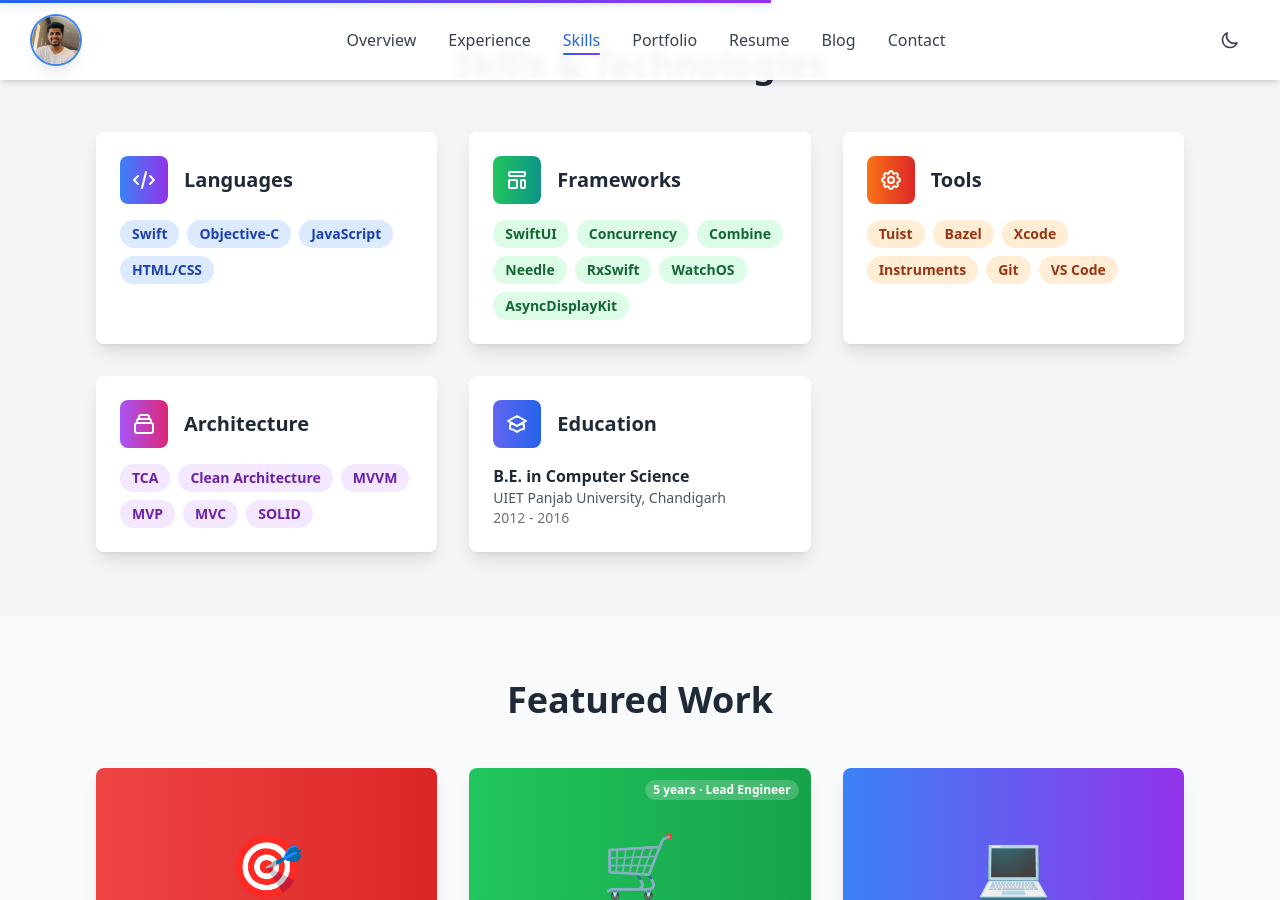
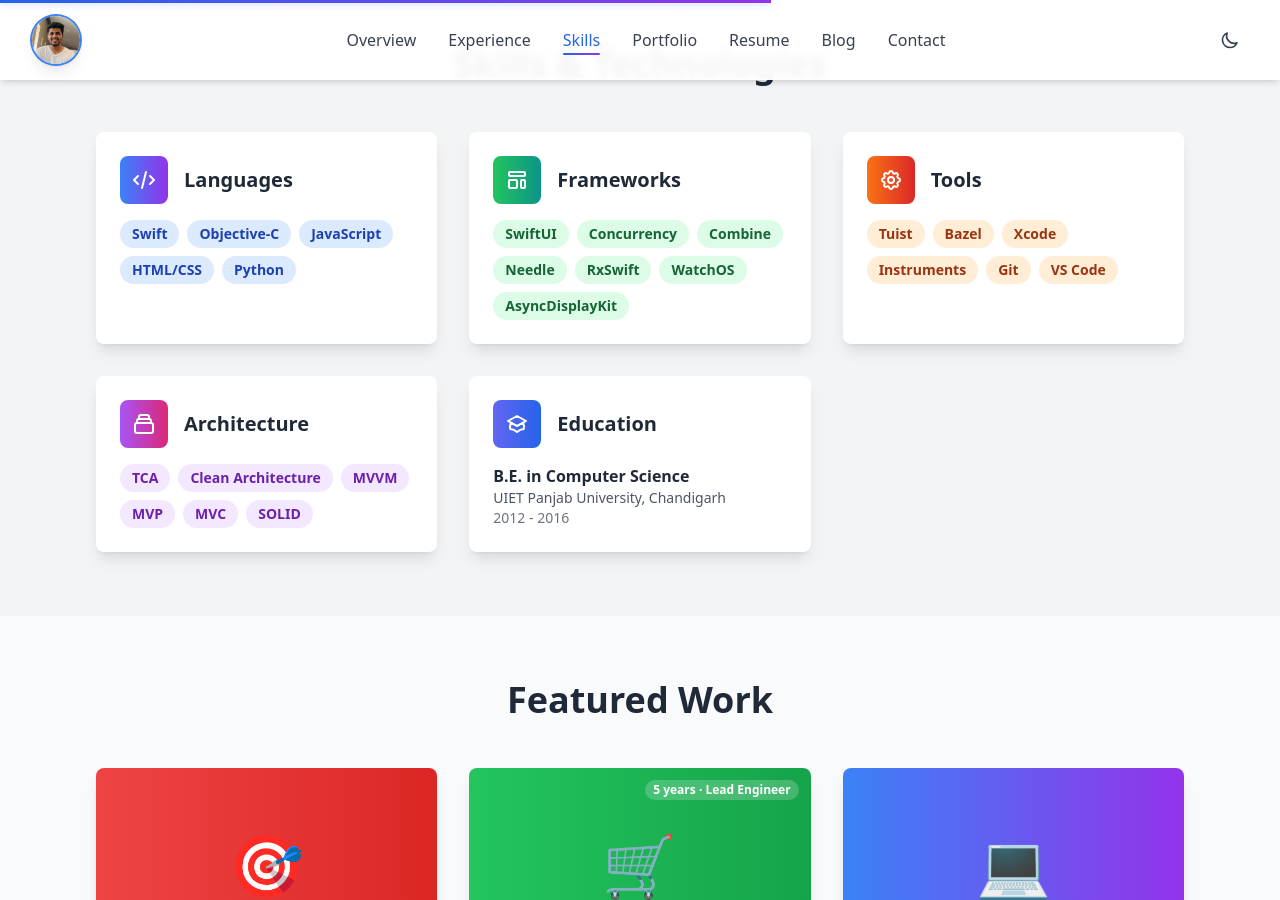
Before and after one commit to rajmanikush/rajmanikush.github.io, a Jekyll site: the page built from index.html, in a window 1280 px wide and 900 px high, scrolled down 2767 px. Built offline with Jekyll 4.4.1, drawn with Linux system fonts in a browser that asks for light colours; nearby versions of some CDN libraries.

Commit message:
feat: add Python to Languages skills
Co-Authored-By: Claude Sonnet 4.6 <noreply@anthropic.com>

```diff
--- a/_includes/skills.html
+++ b/_includes/skills.html
@@ -19,6 +19,7 @@
 					<span class="bg-blue-100 dark:bg-blue-900/30 text-blue-800 dark:text-blue-300 px-3 py-1 rounded-full text-sm font-semibold">Objective-C</span>
 					<span class="bg-blue-100 dark:bg-blue-900/30 text-blue-800 dark:text-blue-300 px-3 py-1 rounded-full text-sm font-semibold">JavaScript</span>
 					<span class="bg-blue-100 dark:bg-blue-900/30 text-blue-800 dark:text-blue-300 px-3 py-1 rounded-full text-sm font-semibold">HTML/CSS</span>
+					<span class="bg-blue-100 dark:bg-blue-900/30 text-blue-800 dark:text-blue-300 px-3 py-1 rounded-full text-sm font-semibold">Python</span>
 				</div>
 			</div>
 
```
